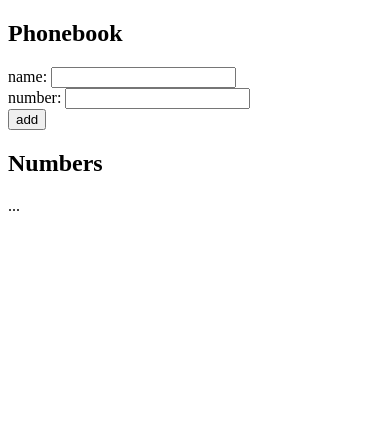
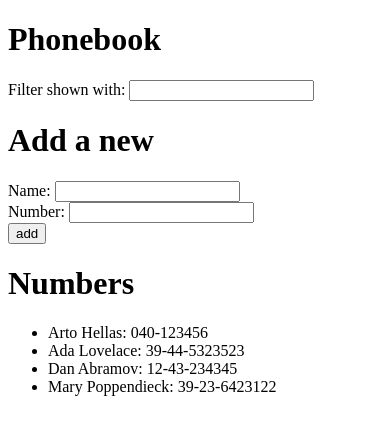
Before and after one commit to Deepesh2023/full-stack-open, a React (Vite) app in the folder part_2/phonebook/: page / in a window 390 px wide. Shown: the top 434 px of the page. Built offline with nearby package versions, Linux system fonts and the light colour scheme.

Commit message:
phonebook refactoring steps, 4-5

```diff
--- a/part_2/phonebook/src/App.jsx
+++ b/part_2/phonebook/src/App.jsx
@@ -1,14 +1,32 @@
 import { useState } from "react";
+import ContactsDisplay from "./components/ContactsDisplay";
 
 const App = () => {
-  const [persons, setPersons] = useState([]);
+  const [persons, setPersons] = useState([
+    { name: "Arto Hellas", number: "040-123456", id: 1 },
+    { name: "Ada Lovelace", number: "39-44-5323523", id: 2 },
+    { name: "Dan Abramov", number: "12-43-234345", id: 3 },
+    { name: "Mary Poppendieck", number: "39-23-6423122", id: 4 },
+  ]);
+  const [filteredPersons, setFilteredContacts] = useState([]);
   const [newContact, setNewContact] = useState({ name: "", number: "" });
+  const [searchText, setSearchText] = useState("");
 
-  const nameInputDisplay = (event) => {
+  const newContactInputDisplay = (event) => {
     setNewContact({ ...newContact, [event.target.id]: event.target.value });
   };
 
-  const addNewNameButtonAction = (event) => {
+  const searchInputDisplay = (event) => {
+    const text = event.target.value;
+    setSearchText(text);
+    setFilteredContacts(
+      persons.filter((person) =>
+        person.name.toLowerCase().includes(text.toLowerCase())
+      )
+    );
+  };
+
+  const addNewContactButtonAction = (event) => {
     event.preventDefault();
 
     if (persons.some((person) => person.name === newContact.name)) {
@@ -29,43 +47,72 @@ const App = () => {
     setNewContact({ name: "", number: "" });
   };
 
+  const contacts = filteredPersons.length === 0 ? persons : filteredPersons;
+
   return (
     <div>
-      <h2>Phonebook</h2>
-      <form onSubmit={addNewNameButtonAction}>
-        <div>
-          name:{" "}
-          <input
-            id="name"
-            type="text"
-            value={newContact.name}
-            onChange={nameInputDisplay}
-          />
-        </div>
-        <div>
-          number:{" "}
-          <input
-            id="number"
-            type="text"
-            value={newContact.number}
-            onChange={nameInputDisplay}
-          />
-        </div>
-        <div>
-          <button type="submit">add</button>
-        </div>
-      </form>
-      <h2>Numbers</h2>
-      <ul>
-        {persons.map((person) => (
-          <li key={person.name}>
-            {person.name}: {person.number}
-          </li>
-        ))}
-      </ul>
-      ...
+      <Heading heading={"Phonebook"} />
+      <TextInput
+        label={"Filter shown with: "}
+        id="searchContacts"
+        value={searchText}
+        onChangeFunction={searchInputDisplay}
+      />
+      <Heading heading={"Add a new"} />
+      <AddNewPersonForm
+        onsubmitFunction={addNewContactButtonAction}
+        nameDisplay={newContact.name}
+        ContactsDisplay={newContact.number}
+        onchangeFunction={newContactInputDisplay}
+      />
+      <Heading heading={"Numbers"} />
+      <ContactsDisplay contacts={contacts} />
     </div>
   );
 };
 
+const Heading = ({ heading }) => {
+  return (
+    <>
+      <h1>{heading}</h1>
+    </>
+  );
+};
+
+const TextInput = ({ label, id, value, onChangeFunction }) => {
+  return (
+    <div>
+      <label htmlFor={id}>{label}</label>
+      <input id={id} type="text" value={value} onChange={onChangeFunction} />
+    </div>
+  );
+};
+
+const AddNewPersonForm = ({
+  onsubmitFunction,
+  nameDisplay,
+  numberDisplay,
+  onchangeFunction,
+}) => {
+  return (
+    <form onSubmit={onsubmitFunction}>
+      <TextInput
+        label={"Name: "}
+        id="name"
+        type="text"
+        value={nameDisplay}
+        onChangeFunction={onchangeFunction}
+      />
+      <TextInput
+        label={"Number: "}
+        id="number"
+        type="text"
+        value={numberDisplay}
+        onChangeFunction={onchangeFunction}
+      />
+      <button type="submit">add</button>
+    </form>
+  );
+};
+
 export default App;
--- /dev/null
+++ b/part_2/phonebook/src/components/ContactsDisplay.jsx
@@ -0,0 +1,13 @@
+const ContactsDisplay = ({ contacts }) => {
+  return (
+    <ul>
+      {contacts.map((person) => (
+        <li key={person.name}>
+          {person.name}: {person.number}
+        </li>
+      ))}
+    </ul>
+  );
+};
+
+export default ContactsDisplay;
```
